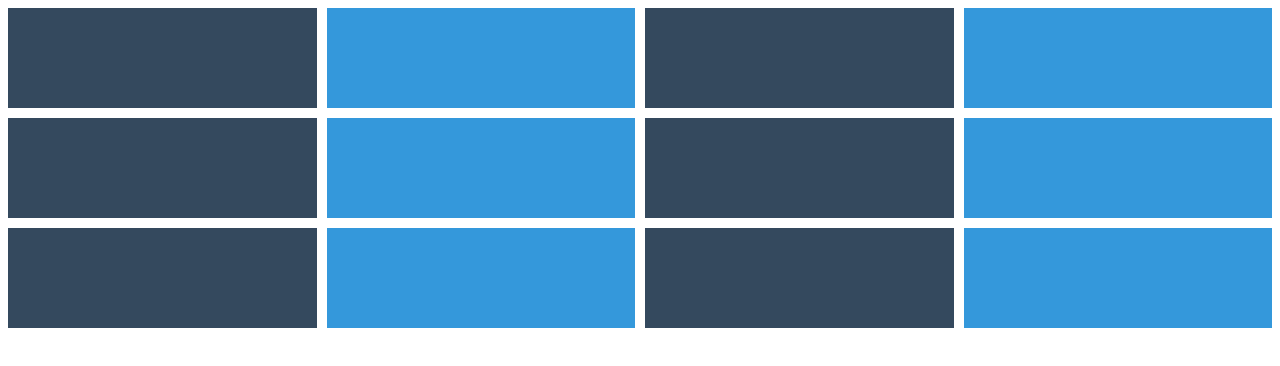
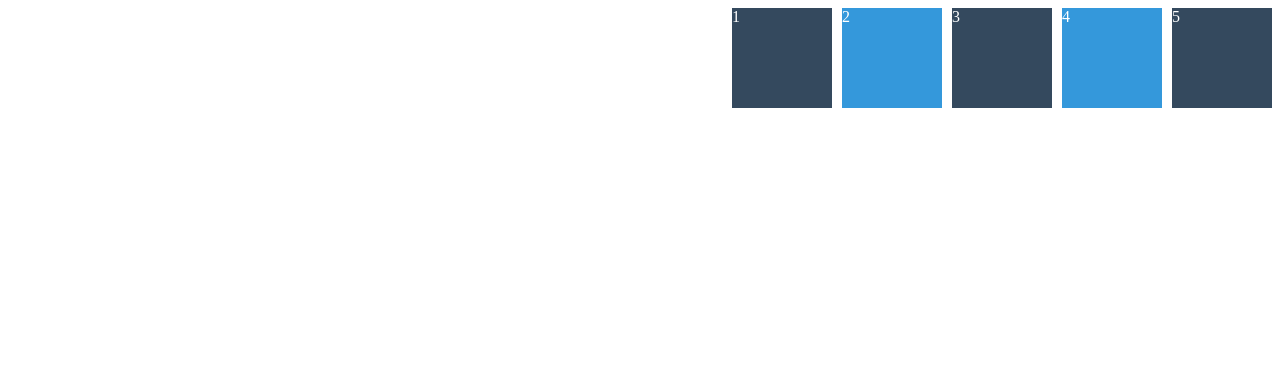
Before and after one commit to mina-raina-choi/css-master, a plain HTML site: page grid.html in a window 1280 px wide. Drawn offline with Linux system fonts and the light colour scheme.

Commit message:
Justify Content, Align Content and Place Content

```diff
--- a/grid.html
+++ b/grid.html
@@ -7,21 +7,35 @@
     <meta http-equiv="X-UA-Compatible" content="ie=edge">
     <title>Grid</title>
     <style>
+        /* .father {
+            display: grid;
+            grid-gap: 10px;
+            grid-auto-rows: 100px;
+            fraction 하나가 전체공간을 다 차지한 것..
+            grid-template-columns: repeat(auto-fit, 1fr);
+
+            grid-template-columns: repeat(auto-fit, minmax(300px, 1fr));
+            autofit은 content를 stretch해서 browser를 꽉 채우는 것,
+             autofill은  최대한 모으는 것, 더 많은 column을 넣기위해서..
+            grid-template-columns: repeat(auto-fill, minmax(50px, 1fr));
+        } */
+
         .father {
             display: grid;
             grid-gap: 10px;
             grid-auto-rows: 100px;
-            /* fraction 하나가 전체공간을 다 차지한 것..*/
-            /* grid-template-columns: repeat(auto-fit, 1fr); */
+            grid-template-columns: repeat(5, 100px);
+            color: white;
+            /* grid container horizontal 정렬 */
+            /* justify-content: end; */
+            height: 100vh;
+            /* grid container vertical 정렬 */
+            /* align-content: center; */
 
-            /* 네가 넣을 수 있는 가장 많은 data를 넣어라...
-            보여줄 데이터의 양이 어느정도인지 알 수 없을 때...*/
-            grid-template-columns: repeat(auto-fit, minmax(300px, 1fr));
+            /* align-content, justify-content */
+            place-content: start end;
+        }
 
-            /* autofit은 content를 stretch해서 browser를 꽉 채우는 것,
-             autofill은  최대한 모으는 것, 더 많은 column을 넣기위해서..*/
-            /* grid-template-columns: repeat(auto-fill, minmax(50px, 1fr)); */
-        }
 
         .box:nth-child(even) {
             background-color: #3498db;
@@ -35,18 +49,11 @@
 
 <body>
     <div class="father">
-        <div class="box"></div>
-        <div class="box"></div>
-        <div class="box"></div>
-        <div class="box"></div>
-        <div class="box"></div>
-        <div class="box"></div>
-        <div class="box"></div>
-        <div class="box"></div>
-        <div class="box"></div>
-        <div class="box"></div>
-        <div class="box"></div>
-        <div class="box"></div>
+        <div class="box">1</div>
+        <div class="box">2</div>
+        <div class="box">3</div>
+        <div class="box">4</div>
+        <div class="box">5</div>
     </div>
 </body>
 
```
Also changed, not shown: README.md.
